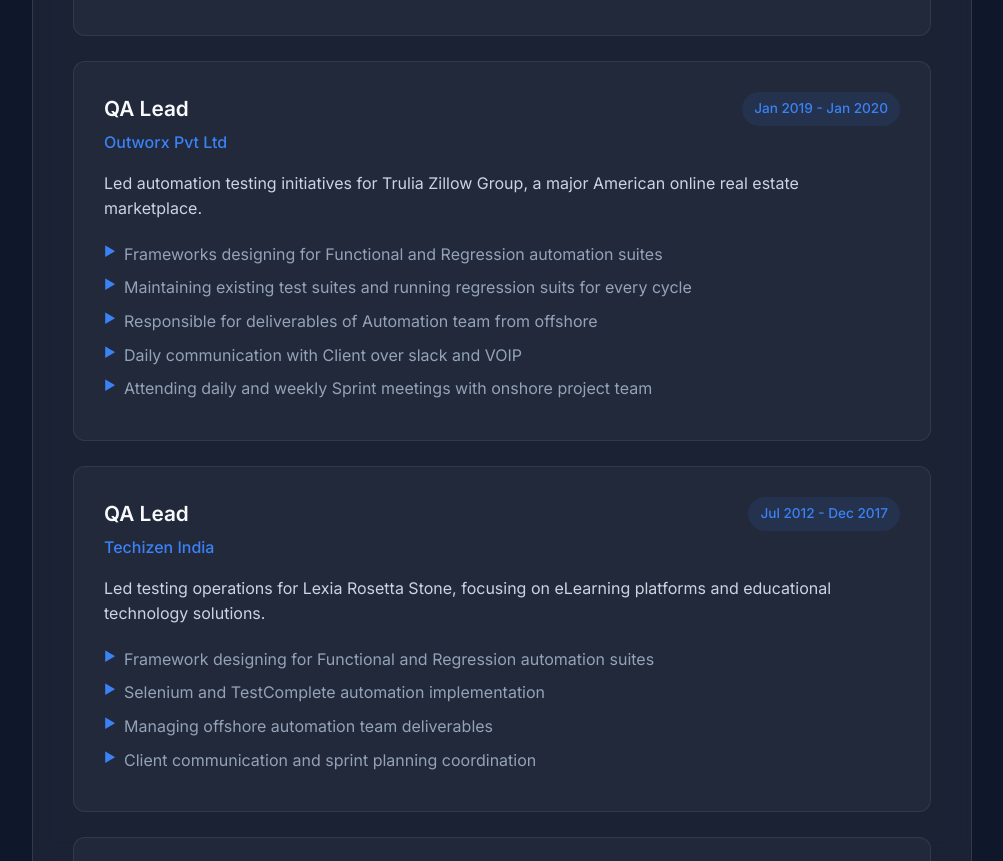
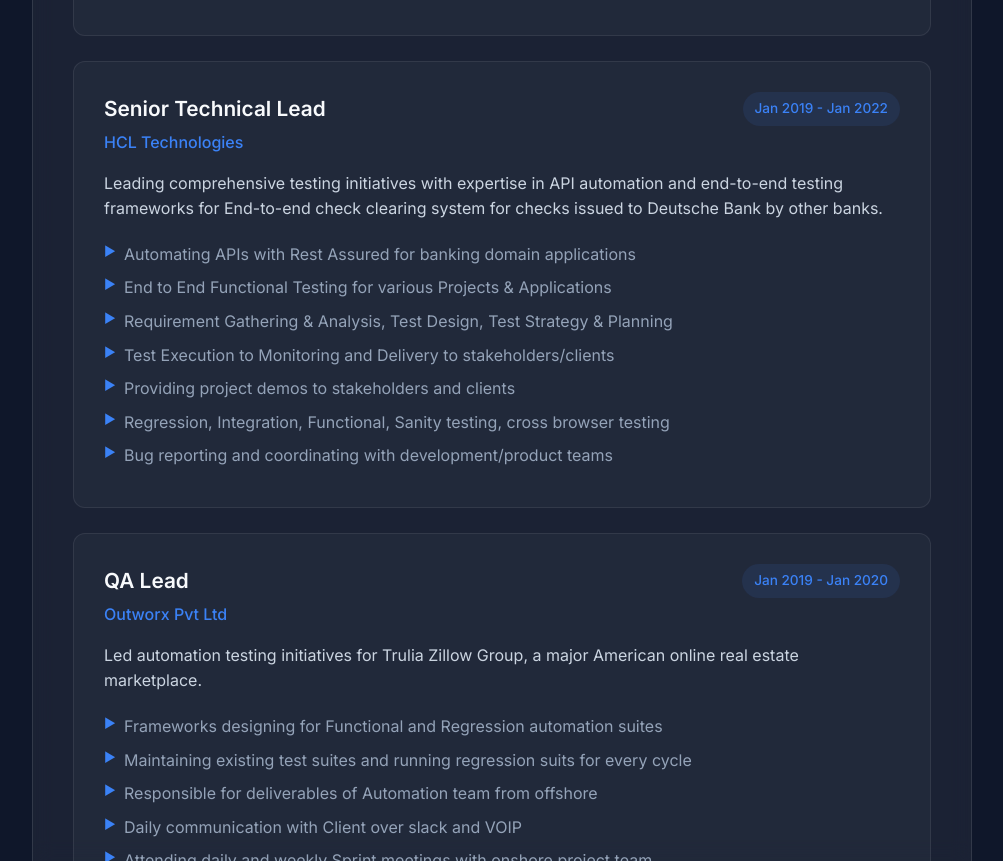
Before and after one commit to AmitAICodes/AmitAICodes.github.io, a plain HTML site: page index.html in a window 1280 px wide. Shown: the part 2992-3853 px from the top of the page, without its empty margins (138-1141 px from the left). Drawn offline with Linux system fonts and the light colour scheme.

Commit message:
Update index.html

```diff
--- a/index.html
+++ b/index.html
@@ -673,6 +673,29 @@
                         <li>Bug reporting and coordinating with development/product teams</li>
                     </ul>
                 </div>
+ 		<div class="experience-item">
+                    <div class="exp-header">
+                        <div>
+                            <h3 class="exp-title">Senior Technical Lead</h3>
+                            <p class="exp-company">HCL Technologies</p>
+                        </div>
+                        <span class="exp-duration">Jan 2019 - Jan 2022</span>
+                    </div>
+                    <p class="exp-description">
+                        Leading comprehensive testing initiatives with expertise in API automation and end-to-end testing frameworks for End-to-end check clearing system for checks issued to Deutsche Bank by other banks.
+                    </p>
+                    <ul class="exp-responsibilities">
+                        <li>Automating APIs with Rest Assured for banking domain applications</li>
+                        <li>End to End Functional Testing for various Projects & Applications</li>
+                        <li>Requirement Gathering & Analysis, Test Design, Test Strategy & Planning</li>
+                        <li>Test Execution to Monitoring and Delivery to stakeholders/clients</li>
+                        <li>Providing project demos to stakeholders and clients</li>
+                        <li>Regression, Integration, Functional, Sanity testing, cross browser testing</li>
+                        <li>Bug reporting and coordinating with development/product teams</li>
+                    </ul>
+                </div>
+
+
 
                 <div class="experience-item">
                     <div class="exp-header">
```
